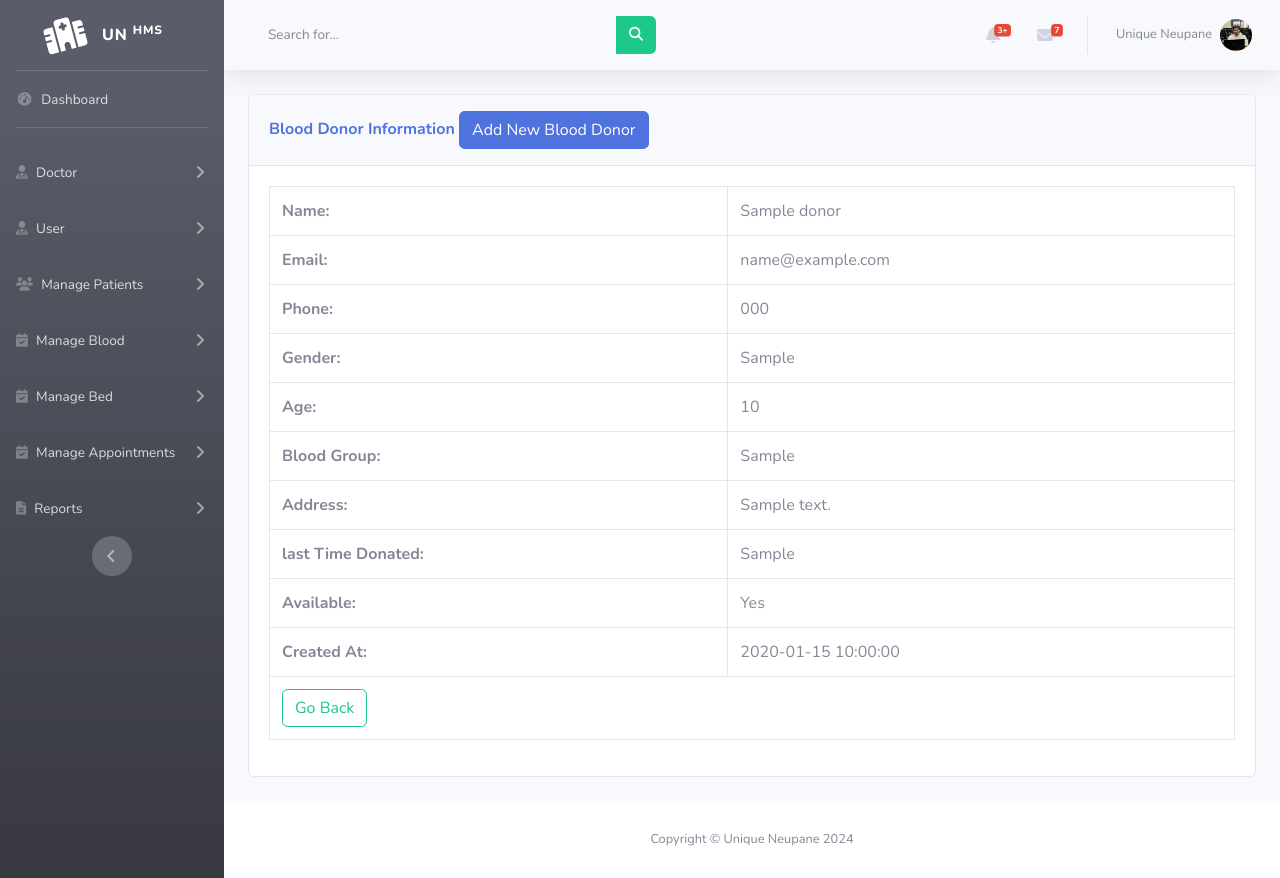
After one commit to Unique982/Hospital-Management-System-Project, a PHP site: page /admin/blood_donor_view.php?blood_donor_id=1 in a window 1280 px wide. The commit adds this page. Run offline with PHP 8.4, Linux system fonts and the light colour scheme; tables that the repository leaves empty or names only in its code hold one stand-in row (values such as "Sample post"); some libraries are stand-ins or nearby versions.

Commit message:
day 5 upload code

```diff
--- a/admin/blood_donor_list.php
+++ b/admin/blood_donor_list.php
@@ -51,7 +51,7 @@ if($count){
                             <td><?php  echo date("Y M d ", strtotime($row['last_donated'])) ?></td>
 
 
-                            <td><a href=""><button type="button" class="btn btn-outline-warning mr-2">View</button></a>
+                            <td><a href="blood_donor_view.php?blood_donor_id=<?php echo $row['blood_donor_id'] ?>"><button type="button" class="btn btn-outline-warning mr-2">View</button></a>
                           <a href="blood_donor_edit.php?blood_donor_id=<?php echo $row['blood_donor_id'] ?>" class="btn btn-outline-success mr-2">Edit</a>
                           <form action="blood_donor_delete.php" method="POST" id="deleteForm" style="display:inline-block; margin:2px;">
                               <input type="hidden" name="blood_donor_id" value="<?php echo $row['blood_donor_id'] ?>">
--- /dev/null
+++ b/admin/blood_donor_view.php
@@ -0,0 +1,94 @@
+<?php include("includes/header.php");
+include("includes/navbar.php");
+include('../database/config.php');
+$blood_donor_id= $_GET['blood_donor_id'];
+$sql = "SELECT * FROM blood_donors where blood_donor_id =$blood_donor_id";
+$result = mysqli_query($conn, $sql);
+if(mysqli_num_rows($result)>0){
+    $record = mysqli_fetch_array($result);
+?>
+
+<div class="container-fluid">
+    <!-- DataTales Example -->
+
+
+    <div class="card  mb-4">
+        <div class="card-header py-3">
+            <h6 class="m-0 font-weight-bold text-primary">Blood Donor Information
+              <a href="patient_add.php">  <button type="button"  class="btn btn-primary mr-2" data-toggle="modal" data-target="#exampleModal">
+                    Add New Blood Donor
+                </button>
+                </a>
+            </h6>
+        </div>
+        <div class="card-body">
+       <!-- Php code -->
+            <div class="table-responsive">
+                <table class="table table-bordered" id="dataTable" width="100%" cellspacing="0">
+                    <input type="hidden" value="<?php echo $record['blood_donor_id'] ?>">
+                   <tr>
+                     <th>Name:</th>
+                    <td><?php echo $record['name'] ?></td>
+                   </tr>
+                   <tr>
+                     <th>Email:</th>
+                    <td><?php echo $record['email'] ?></td>
+                   </tr>
+                   <tr>
+                     <th>Phone:</th>
+                    <td><?php echo $record['phone'] ?></td>
+                   </tr><tr>
+                     <th>Gender:</th>
+                    <td><?php echo $record['gender'] ?></td>
+                   </tr>
+                   <tr>
+                     <th>Age:</th>
+                    <td><?php echo $record['age'] ?></td>
+                   </tr>
+
+                   <tr>
+                     <th>Blood Group:</th>
+                    <td><?php echo $record['blood_group'] ?></td>
+                   </tr>
+                   <tr>
+                     <th>Address:</th>
+                    <td><?php echo $record['address'] ?></td>
+                   </tr>
+                   <tr>
+                     <th>last Time Donated:</th>
+                    <td><?php echo $record['last_donated'] ?></td>
+                   </tr>
+                   <tr>
+                     <th>Available:</th>
+                    <td><?php  if($record['is_available'] ==1){
+                        echo "Yes";
+                    }
+                    else{
+                        echo "No";
+                    } ?></td>
+                   </tr>
+                   <tr>
+                     <th>Created At:</th>
+                    <td><?php echo $record['created_at'] ?></td>
+                   </tr>
+                   <td colspan="2">
+                   <a href="blood_donor_list.php"><button class="btn btn-outline-success w-40">Go Back</button></a>
+</td>
+
+                        <?php
+}
+                        ?>
+
+                    </tbody>
+
+                </table>
+            </div>
+        </div>
+    </div>
+
+</div>
+
+<?php
+include('includes/scripts.php');
+include('includes/footer.php');
+?>
--- a/admin/includes/navbar.php
+++ b/admin/includes/navbar.php
@@ -78,6 +78,20 @@
                         <h6 class="collapse-header">Manage Blood</h6>
                         <a class="collapse-item" href="./blood_donor_add.php">Add</a>
                         <a class="collapse-item" href="./blood_donor_list.php">List</a>
+                    </div>
+                </div>
+            </li>
+            <li class="nav-item">
+                <a class="nav-link collapsed" href="#" data-toggle="collapse" data-target="#collapse6"
+                    aria-expanded="true" aria-controls="6">
+                    <i class="fas fa-calendar-check"></i>
+                    <span>Manage Bed</span>
+                </a>
+                <div id="collapse6" class="collapse" aria-labelledby="heading5" data-parent="#accordionSidebar">
+                    <div class="bg-white py-2 collapse-inner rounded">
+                        <h6 class="collapse-header">Manage Blood</h6>
+                        <a class="collapse-item" href="./bed_add.php">Add Bed</a>
+                        <a class="collapse-item" href=".bed_list.php">List Bed</a>
                     </div>
                 </div>
             </li>
@@ -306,7 +320,7 @@
                 <!-- Dropdown - User Information -->
                 <div class="dropdown-menu dropdown-menu-right shadow animated--grow-in"
                     aria-labelledby="userDropdown">
-                    <a class="dropdown-item" href="#">
+                    <a class="dropdown-item" href="profile_add.php">
                         <i class="fas fa-user fa-sm fa-fw mr-2 text-gray-400"></i>
                         Profile
                     </a>
--- a/admin/patient_list.php
+++ b/admin/patient_list.php
@@ -51,7 +51,7 @@ if($count){
                             <td><?php echo $row['sex'] ?></td>
                             <td><?php echo $row['blood_group'] ?></td>
                             <td><?php echo $row['dob'] ?></td>
-                            <td><a href=""><button type="button" class="btn btn-outline-warning mr-2">View</button></a>
+                            <td><a href="patient_view.php?patient_id=<?php echo $row['patient_id'] ?>"><button type="button" class="btn btn-outline-warning mr-2">View</button></a>
                           <a href="patient_edit.php?patient_id=<?php echo $row['patient_id']  ?>" class="btn btn-outline-success mr-2">Edit</a>
                           <form action="patient_delete.php" method="POST" id="deleteForm" style="display:inline-block; margin:2px;">
                               <input type="hidden" name="patient_id" value="<?php echo $row['patient_id'] ?>">
```
Also changed, not shown: admin/allocate_bed_add.php (added, +50 -0 lines), admin/bed_add.php (added, +63 -0 lines), admin/patient_view.php (added, +77 -0 lines), admin/profile_add.php (added, +12 -0 lines).
